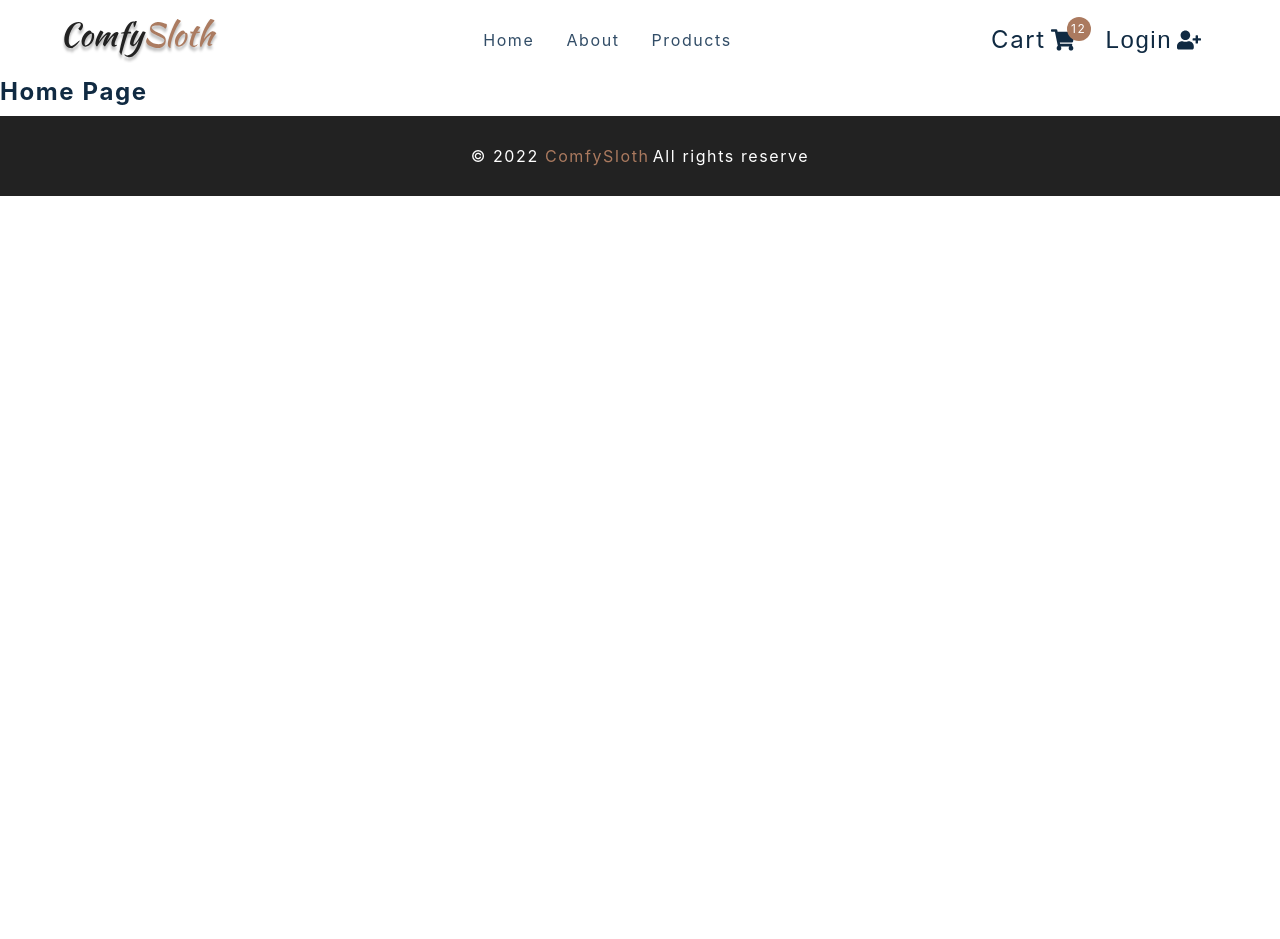
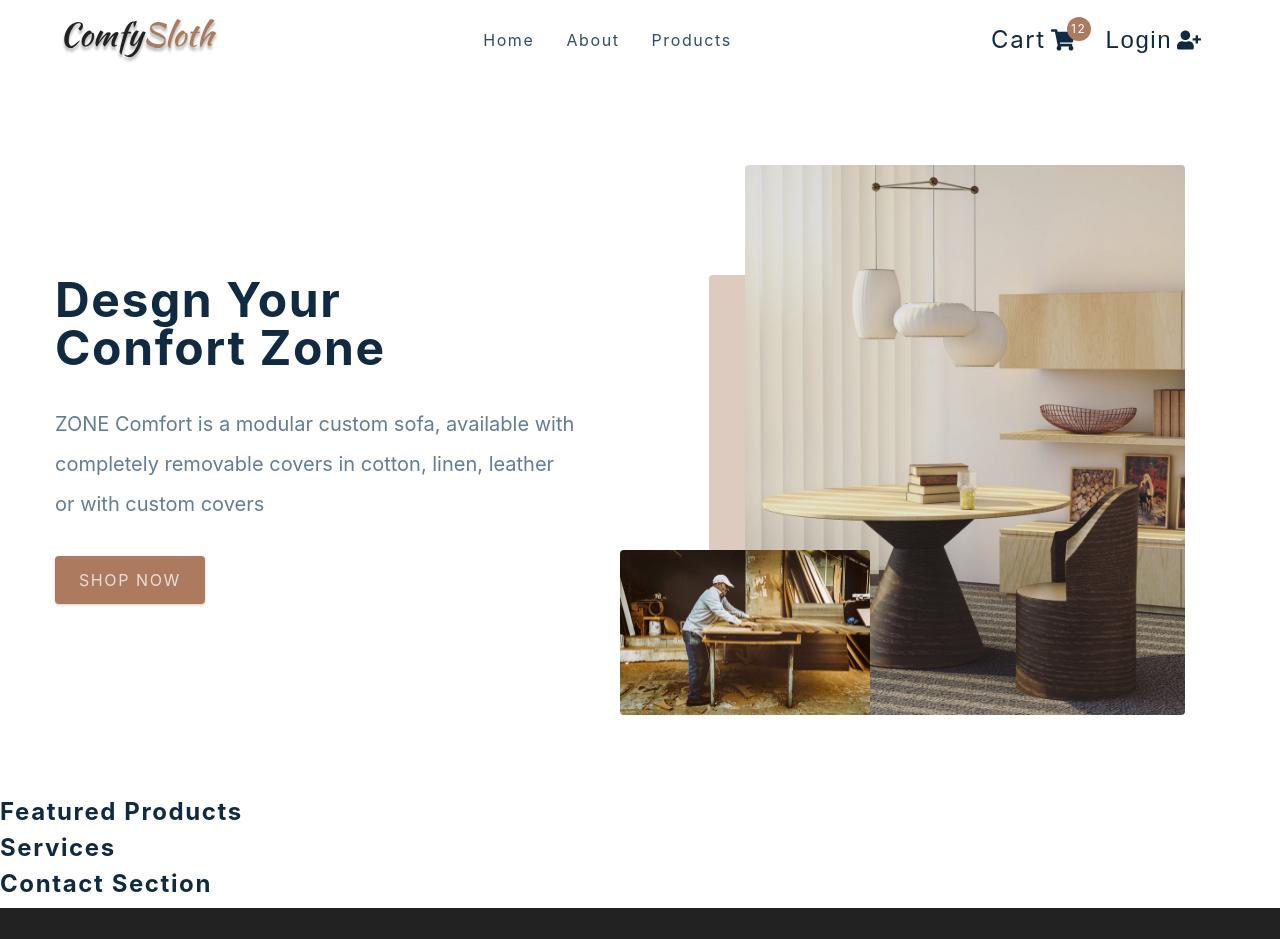
Before and after one commit to kikluz/react-eCommerce-app, a React (Create React App) app: page / in a window 1280 px wide. Shown: the top 939 px of the page. Before the commit the page ends 800 px from the top, so only its background shows below. Built offline with nearby package versions, Linux system fonts and the light colour scheme; the HTML template or start-up script is replaced by a standard one.

Commit message:
hero component

```diff
--- a/src/components/Hero.js
+++ b/src/components/Hero.js
@@ -5,7 +5,26 @@
 import heroBcg2 from '../assets/hero-bcg-2.jpeg'
 
 const Hero = () => {
-  return <h4>hero</h4>
+  return (
+    <Wrapper className='section-center'>
+      <article className='content'>
+        <h1>desgn your <br />
+          confort zone
+        </h1>
+        <p>
+          ZONE Comfort is a modular custom sofa,
+          available with completely removable covers in cotton, linen, leather or with custom covers
+        </p>
+        <Link to="/products" className='btn hero-btn'>
+          shop now
+        </Link>
+      </article>
+      <article className='img-container'>
+        <img src={heroBcg} alt="nice table" className='main-img' />
+        <img src={heroBcg2} alt="person working" className='accent-img' />
+      </article>
+    </Wrapper>
+  )
 }
 
 const Wrapper = styled.section`
--- a/src/pages/HomePage.js
+++ b/src/pages/HomePage.js
@@ -1,7 +1,14 @@
 import React from 'react'
 import { FeaturedProducts, Hero, Services, Contact } from '../components'
 const HomePage = () => {
-  return <h4>home page</h4>
+  return (
+    <main>
+      <Hero />
+      <FeaturedProducts />
+      <Services />
+      <Contact />
+    </main>
+  )
 }
 
 export default HomePage
```
